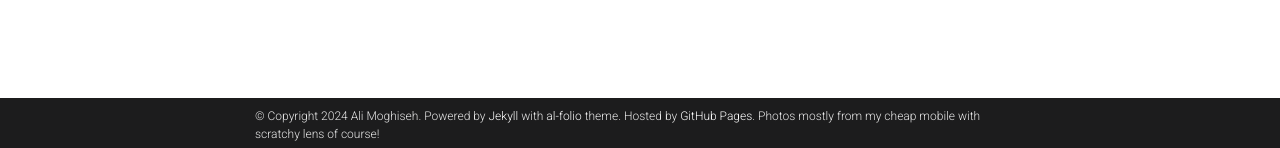
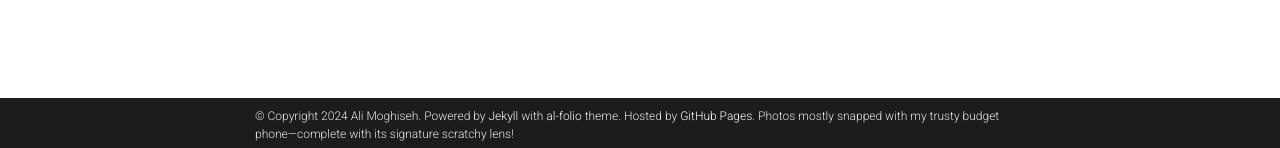
Before and after one commit to moghiseh/moghiseh.github.io, a Jekyll site: the page built from _pages/about.md, in a window 1280 px wide. Shown: the part 749-897 px from the top of the page. Built offline with Jekyll 4.4.1, drawn with Linux system fonts in a browser that asks for light colours; full-size pictures stand in for the smaller copies a plugin makes; comment, search, counter and statistics services are not loaded; a style sheet for code colours, icons or effects is not loaded.

Commit message:
fix path-typo

```diff
--- a/_config.yml
+++ b/_config.yml
@@ -12,13 +12,13 @@
 footer_text: >
   Powered by <a href="https://jekyllrb.com/" target="_blank">Jekyll</a> with <a href="https://github.com/alshedivat/al-folio">al-folio</a> theme.
   Hosted by <a href="https://pages.github.com/" target="_blank">GitHub Pages</a>.
-  Photos mostly from my cheap mobile with scratchy lens of course!
+  Photos mostly snapped with my trusty budget phone—complete with its signature scratchy lens!
 keywords: jekyll, jekyll-theme, academic-website, portfolio-website  # add your own keywords or leave empty
 
 lang: en # the language of your site (for example: en, fr, cn, ru, etc.)
-icon: "/asserts/img/Triquetra_icon.ico" # ⚛️  # the emoji used as the favicon (alternatively, provide image name in /assets/img/)
+icon: "/assets/img/Triquetra_icon.ico" # ⚛️  # the emoji used as the favicon (alternatively, provide image name in /assets/img/)
 
-url: https://al-folio.github.io # the base hostname & protocol for your site
+url: https://moghiseh.github.io # the base hostname & protocol for your site
 baseurl:  # the subpath of your site, e.g. /blog/
 last_updated: false # set to true if you want to display last updated in the footer
 impressum_path:  # set to path to include impressum link in the footer, use the same path as permalink in a page, helps to conform with EU GDPR
```
